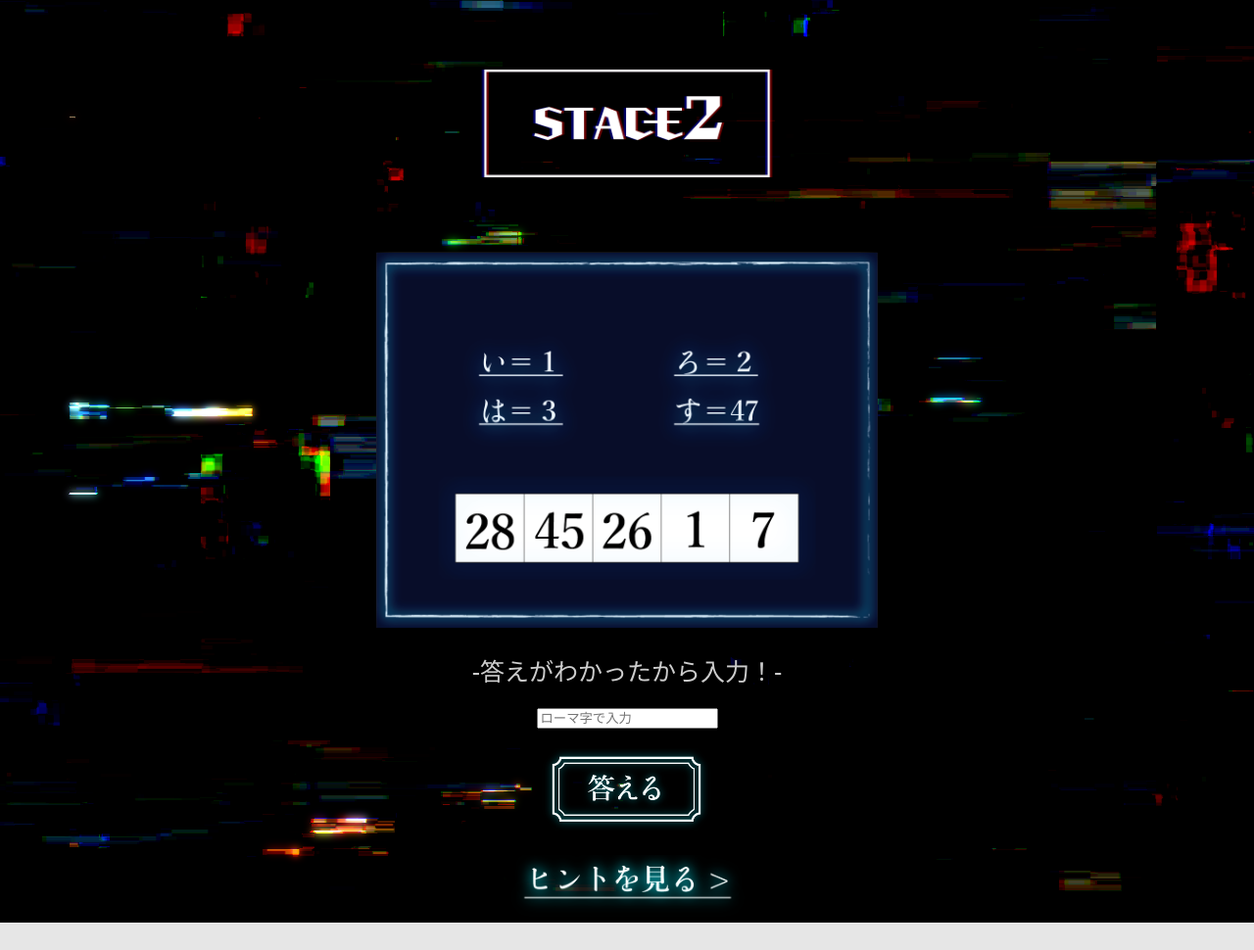
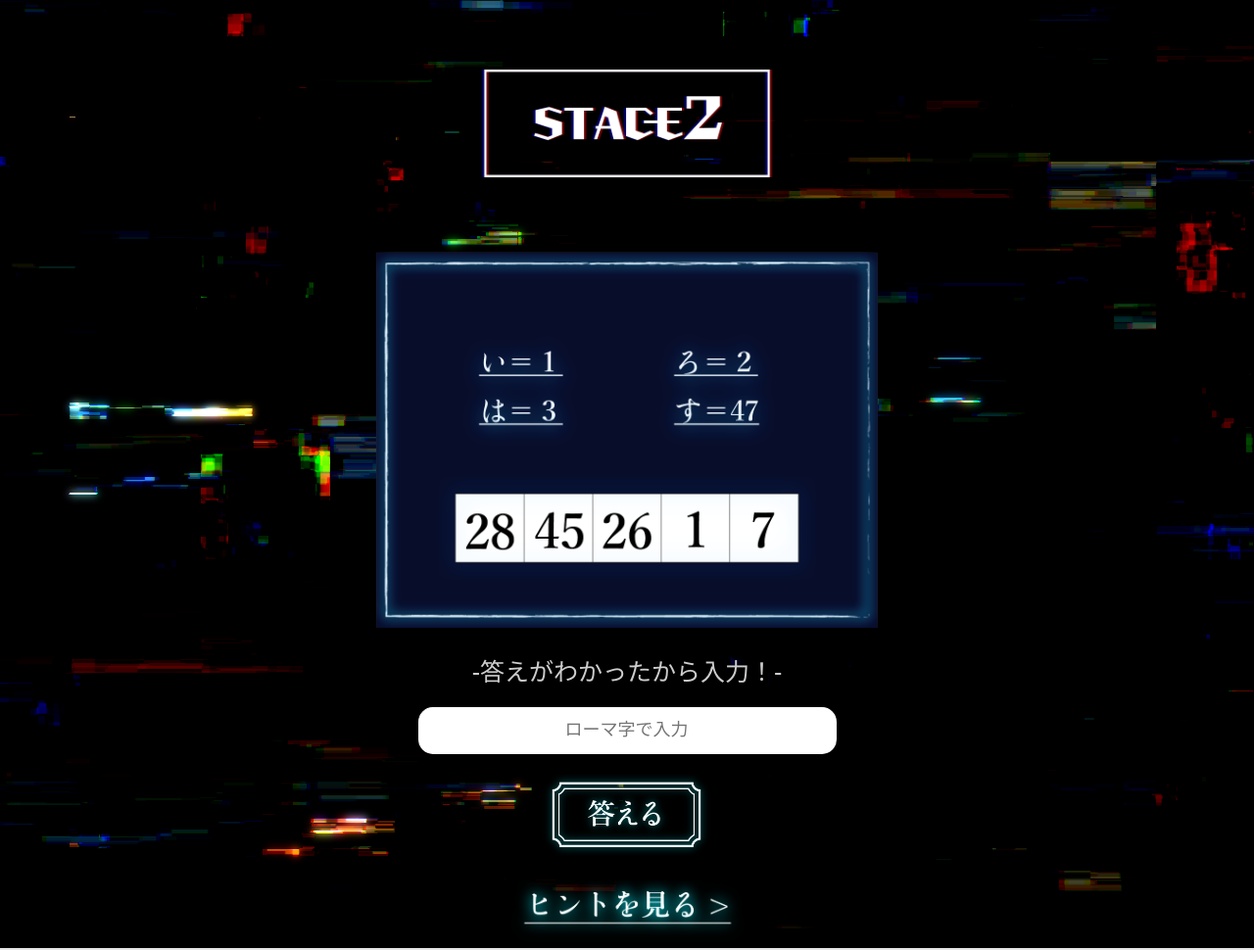
Before and after one commit to kooomay/beta_ikebukuro_c, a plain HTML site: page stage2.html in a window 1280 px wide. Shown: the top 970 px of the page at 98% size. Drawn offline with Linux system fonts and the light colour scheme.

Commit message:
Update stage.css

```diff
--- a/assets/css/stage.css
+++ b/assets/css/stage.css
@@ -35,6 +35,22 @@ body{
 
 .box img{
     width: 100%;
+}
+
+.textbox{
+	width: 400px;
+    padding: 12px 12px;
+    border-radius: 15px;
+    border-top: 1px solid white;
+    border-left: 1px solid white;
+    border-right: 2px solid white;
+    border-bottom: 2px solid white;
+    background-image: none;
+    background-color: white;
+    font-size: 18px;
+    color:#252422;
+    text-align: center;
+    font-family: "游明朝体", "YuMincho", "Yu Mincho", "游明朝", "メイリオ", "Meiryo", sans-serif;
 }
 
 .textbox-red{
```
